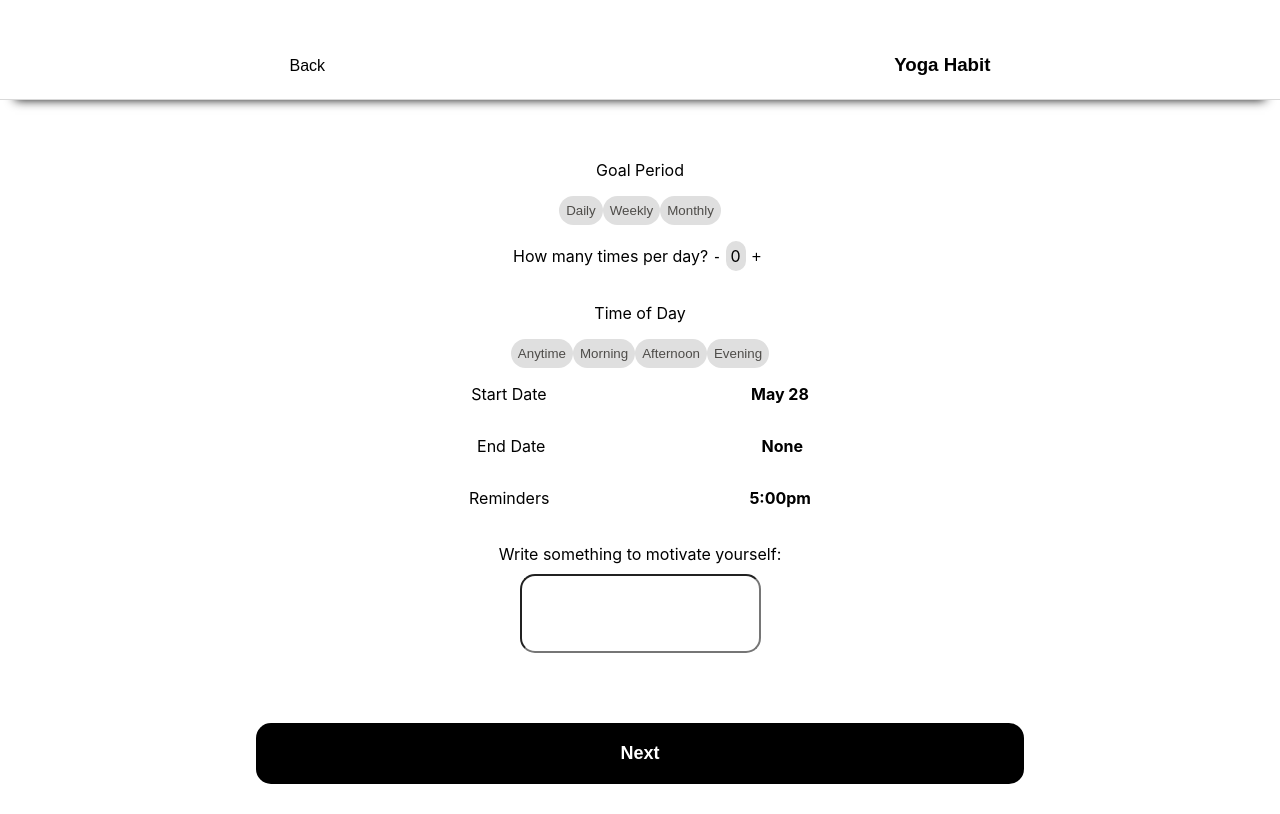
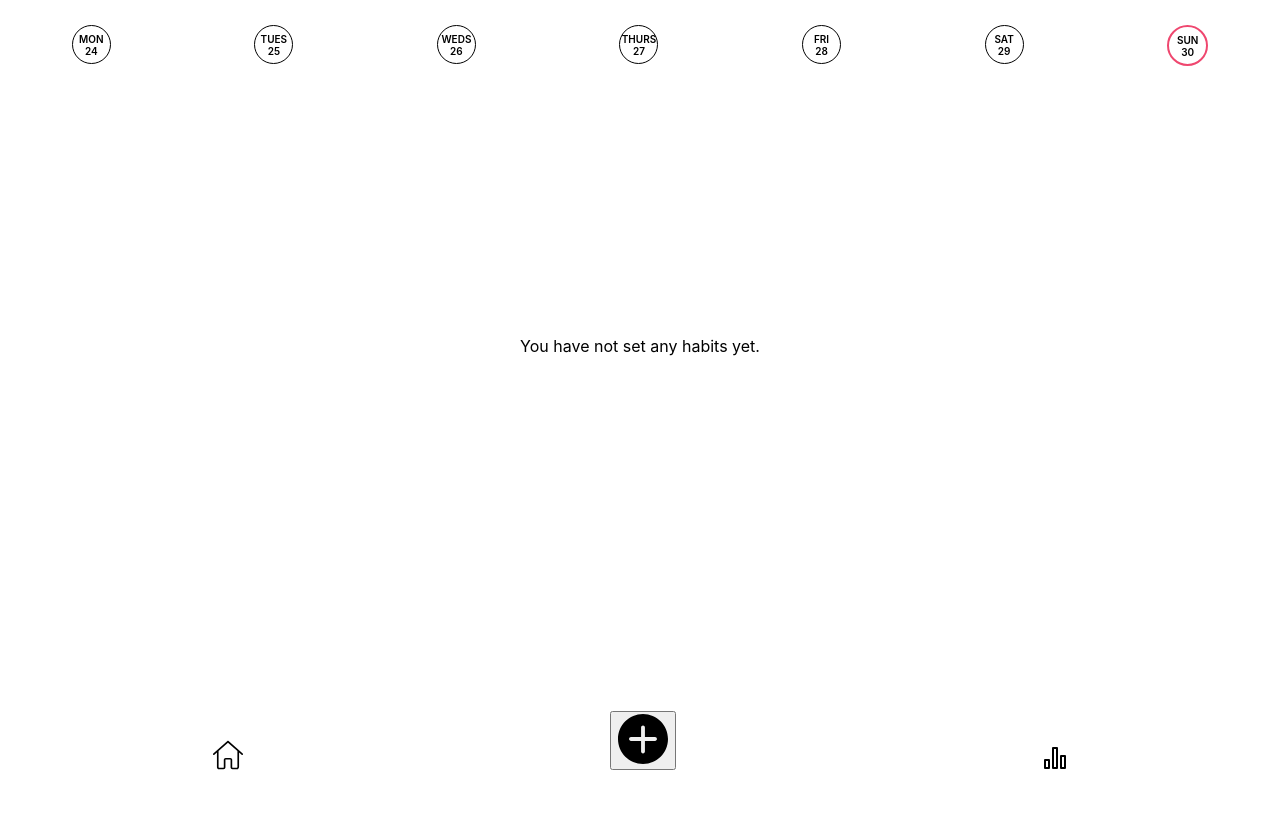
Before and after one commit to jenstella/habit-tracker, a React (Create React App) app in the folder habit-tracker/: page / in a window 1280 px wide. Built offline with nearby package versions, Linux system fonts and the light colour scheme.

Commit message:
buttons working

```diff
--- a/habit-tracker/package.json
+++ b/habit-tracker/package.json
@@ -8,6 +8,7 @@
     "@testing-library/react": "^12.1.2",
     "@testing-library/user-event": "^13.5.0",
     "react": "^17.0.2",
+    "react-bootstrap": "^2.1.2",
     "react-dom": "^17.0.2",
     "react-redux": "^7.2.6",
     "react-router-dom": "^6.2.1",
--- a/habit-tracker/src/App.js
+++ b/habit-tracker/src/App.js
@@ -1,23 +1,25 @@
-import './App.css';
-import Counter from './components/Counter';
-import Header from './components/Header';
-import Home from './components/Home';
-import NextButton from './components/NextButton';
-import filter from './components/icons/filter.svg';
-import graph from './components/icons/graph.svg';
-import home from './components/icons/home.svg';
-import plus from './components/icons/plus.svg';
-import settings from './components/icons/settings.svg';
-import Habit from './components/Habit';
-
+import "./App.css";
+import Counter from "./components/Counter";
+import Header from "./components/Header";
+import Home from "./components/Home";
+import NextButton from "./components/NextButton";
+import filter from "./components/icons/filter.svg";
+import graph from "./components/icons/graph.svg";
+import home from "./components/icons/home.svg";
+import plus from "./components/icons/plus.svg";
+import settings from "./components/icons/settings.svg";
+import Habit from "./components/Habit";
+import { BrowserRouter, Route, Routes } from "react-router-dom";
 
 function App() {
   return (
     <div className="App">
-        {/* <Header/>
-        <Home/> */}
-        <Habit/>
-
+      <BrowserRouter>
+        <Routes>
+          <Route path="/" element={((<Header />), (<Home />))}/>
+          <Route path="/Habit" element={<Habit />} />
+        </Routes>
+      </BrowserRouter>
     </div>
   );
 }
--- a/habit-tracker/src/components/Footer.jsx
+++ b/habit-tracker/src/components/Footer.jsx
@@ -5,8 +5,11 @@ import graph from './icons/graph.svg';
 import home from './icons/home.svg';
 import plus from './icons/plus.svg';
 import settings from './icons/settings.svg';
+import {useNavigate} from 'react-router-dom';
+import {Button} from 'react-bootstrap';
 
 export default function Footer() {
+  let navigate = useNavigate();
 
   return (
     <div id="footer">
@@ -18,12 +21,20 @@ export default function Footer() {
         alt="home icon"
       ></img>
       {/* plus button => goes to next page (pg5)*/}
+
+
+      <form>
+        <Button onClick={() => navigate('/Habit')}>
       <img
         id="plus"
         className="plus-image"
         src={plus}
         alt="plus icon"
       ></img>
+      </Button>
+      </form>
+
+
       {/* metrics button */}
       <img
         id="graph-image"
--- a/habit-tracker/src/components/Habit.jsx
+++ b/habit-tracker/src/components/Habit.jsx
@@ -3,10 +3,15 @@ import { useState } from "react";
 import "../Habit.css";
 import NextButton from "./NextButton";
 import AddHabitHeader from "./AddHabitHeader";
+import {useNavigate} from 'react-router-dom';
 
 export default function Habit() {
+
+let navigate = useNavigate();
   // counter
   // set initial count state to 0
+  // pass this through as props to next page to show Yoga 0/?  +
+  // to show how many were selected
   const [count, setCount] = useState(0);
   // increment event handler
   const handleIncrement = () => {
@@ -18,6 +23,8 @@ export default function Habit() {
   };
 
   // goal period button color
+  // make state for each button -- long way
+  // another way to do would be flip logic and say IF x is selected change color
   const [color, setColor] = useState("rgb(223,223,223)");
   const [textColor, setTextColor] = useState("rgb(78,76,73)");
 
@@ -182,10 +189,21 @@ export default function Habit() {
 
       {/* Next button at bottom of page */}
       <div id="next-button-container">
-        <button id="next-button" onClick={handlePage}>
+        <button id="next-button" onClick={() => navigate('/')}>
           Next
         </button>
       </div>
     </div>
   );
 }
+
+// <form>
+// <Button onClick={() => navigate('/Habit')}>
+// <img
+// id="plus"
+// className="plus-image"
+// src={plus}
+// alt="plus icon"
+// ></img>
+// </Button>
+// </form>
```
Also changed, not shown: habit-tracker/src/components/Notifcation.jsx (added, +9 -0 lines), habit-tracker/src/Footer.css (line endings or trailing spaces), 1 other file (tests, documents, lock files or other folders).
